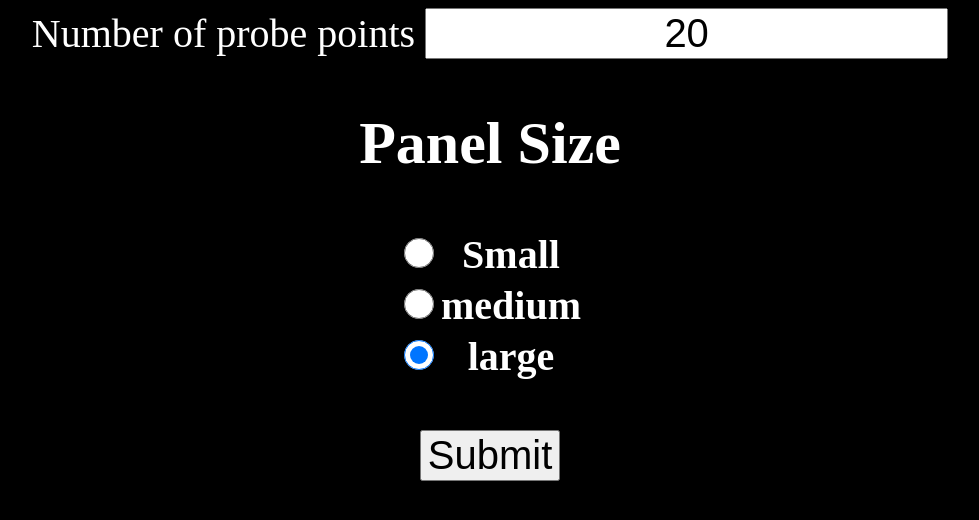
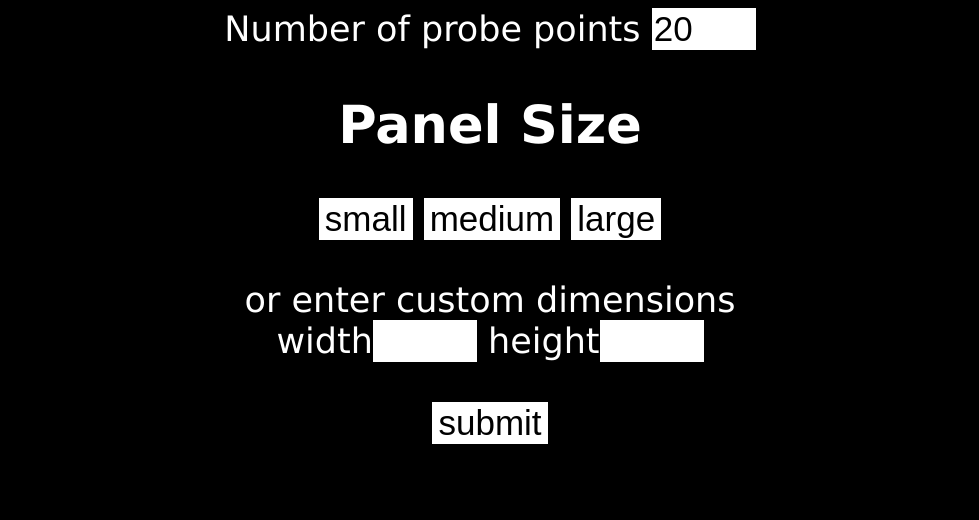
Before and after one commit to tgavin1997/capstone_TTM_technologies, a Flask app: page / in a window 1280 px wide. Shown: the top 520 px of the page, without its empty margins (150-1129 px from the left). Run offline with Flask 2, Linux system fonts and the light colour scheme; lists and menus that the app fills with data are empty.

Commit message:
added inputs for giving custom dimensions
You can now enter the width and height of the panel or choose a
predefined size. I need to implement some error handling for if
the fields are left blank and no size is selected

```diff
--- a/templates/index.html
+++ b/templates/index.html
@@ -4,40 +4,95 @@
   <head>
     <style>
       body {
-        font-size: 40px;
+        font-family: Verdana, sans-serif;
+        font-size: 35px;
         background-color: black;
         text-align: center;
         color: white;
-      }
-      .button {
-        font-size: 40px;
-        text-align: center;
       }
       input[type=radio] {
         border: 0px;
         width: 30px;
         height: 30px;
       }
+      .button {
+        font-size: 35px;
+        border: none;
+        background-color: white;
+        color: black:
+      }
+      .selected {
+        font-size: 35px;
+        border: 2px solid white;
+        background-color: black;
+        color: white;
+      }
+      .textForm {
+        width: 100px;
+        font-size: 35px;
+        border: none;
+        background-color: white;
+        color: black:
+      }
     </style>
   </head>
   <body>
-    <form action="/submit">
       Number of probe points
-      <input type="text" class='button' name="points" value=20><br>
+      <input type="text" class='textForm' id='numPoints' name="points" value=20><br>
       <h2>Panel Size</h2>
-      <table align="center">
-        <tr>
-          <th><input type="radio" name="size" value="0" checked></th> <th>Small</th>
-        </tr>
-        <tr>
-          <th><input type="radio" name="size" value="1" checked></th> <th>medium</th>
-        </tr>
-        <tr>
-          <th><input type="radio" name="size" value="2" checked></th> <th>large</th>
-        </tr>
-      </table>
-      <br>
-      <input type="submit" class='button' value="Submit">
     </form>
+    <button class='button' id='small' onclick="setSize('small')">small</button>
+    <button class='button' id='medium' onclick="setSize('medium')">medium</button>
+    <button class='button' id='large' onclick="setSize('large')">large</button>
+    <br>
+    <br>
+    or enter custom dimensions
+    <br>
+    width<input type="text" onclick='resetButtons()'class='textForm' id='width'>
+    height<input type="text" onclick='resetButtons()' class='textForm' id='height'><br>
+    <br>
+    <button class='button' onclick="submit()">submit</button>
+    <script>
+      var size = null;
+      var points = 20;
+      function resetButtons(){
+        size = null;
+        document.getElementById('small').className = 'button';
+        document.getElementById('medium').className = 'button';
+        document.getElementById('large').className = 'button';
+      }
+      function resetDimensions(){
+        document.getElementById('width').value = null;
+        document.getElementById('height').value = null;
+      }
+      function setSize(panelSize){
+        resetButtons();
+        resetDimensions();
+        document.getElementById(panelSize).className = 'selected';
+        if(panelSize === 'small')
+          size = 0;
+        if(panelSize === 'medium')
+          size = 1;
+        if(panelSize === 'large')
+          size = 2;
+      }
+      function submit(){
+          var xhttp = new XMLHttpRequest();
+          xhttp.onreadystatechange = function() {
+              if(this.readyState == 4 && this.status == 200){
+              }
+          };
+          points = document.getElementById('numPoints').value;
+          let width = document.getElementById('width').value;
+          let height = document.getElementById('height').value;
+          if(width > 0 && height > 0){
+            resetButtons();
+            xhttp.open("GET", "/submit?points=" + points + '&width=' + width + '&height=' + height, true);
+          }
+          else
+            xhttp.open("GET", "/submit?points=" + points + '&size=' + size, true);
+          xhttp.send();
+      }
+    </script>
   </body>
 </html>
```
